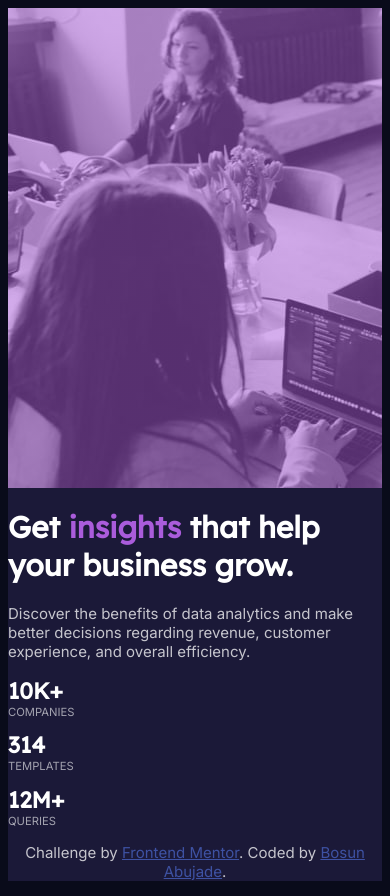
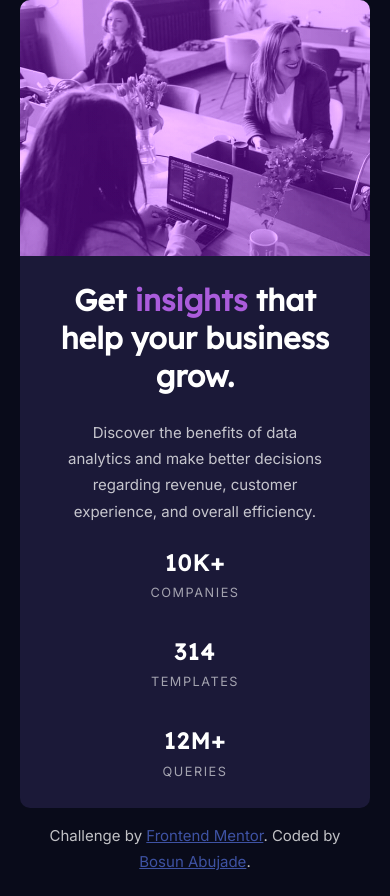
Before and after one commit to bosunabujade/stats-preview-card-componet, a plain HTML site: page index.html in a window 390 px wide. Drawn offline with Linux system fonts and the light colour scheme.

Commit message:
Added the css styles for mobile to the site responsive, as well as adding the appriate classes to the html. I also tweaked the image by adding a contrast.

```diff
--- a/css/main.css
+++ b/css/main.css
@@ -1,16 +1,19 @@
 /*----------------------- General Styles --------------------------*/
 html{
-    background-color: #090b1a;
     font-size: 15px;
 }
 body {
-background-color: #1b1938;
+background-color: #090b1a;
 color: white;
 font-family: 'Lexend Deca', sans-serif;
 font-size: 1rem;
+margin: 0 auto;
+}
+.container {
+    background-color: #1b1938;
+    margin: 0 auto;
 
 }
-
 .insights {
     color:#aa5cdb;
 }
@@ -24,7 +27,10 @@ font-size: 1rem;
 .stat-heading {
     color: hsla(0, 0%, 100%, 0.6);
     text-transform: uppercase;
-    font-size: .75rem;
+    font-size: .85rem;
+}
+h1 {
+    font-size: 2rem;
 }
 
 p {
@@ -34,15 +40,67 @@ p {
 }
 
 .header-image {
-    background: linear-gradient(to right, rgba(170, 92, 219, 0.5), rgba(170, 92, 219,.5)), url("../img/image-header-mobile.jpg") no-repeat;
-    height: 480px;
+    background: linear-gradient(to right, rgba(170, 91, 219, 0.5), rgba(170, 91, 219,.5)), url("../img/image-header-mobile.jpg") no-repeat;
+    filter: contrast(150%);
 }
 
 
 .attribution {
-     font-size: 11px; text-align: center;
+     font-size: 1em;
+    text-align: center;
     }
 .attribution a {
     color: hsl(228, 45%, 44%);
 }
 /*----------------------- Mobile Styles --------------------------*/
+body {
+    width: 375px;
+    display: flex;
+    flex-flow: column wrap;
+    justify-content: center;
+    align-items: center;
+}
+.container {
+    display: flex;
+    flex-flow: column wrap;
+    justify-content: center;
+    align-items: center;
+    text-align: center;
+    width: 350px;
+    border-radius: 10px;
+}
+.header-image {
+    background-size: cover;
+    width: 350px;
+    height: 256px;
+    border-top-left-radius: 10px;
+    border-top-right-radius: 10px;
+}
+h1 {
+    justify-content: center;
+    align-items: center;
+    padding-left: 20px;
+    padding-right: 20px;
+
+}
+p {
+    justify-content: center;
+    align-items: center;
+    padding-left: 40px;
+    padding-right: 40px;
+    line-height: 1.75rem;
+}
+
+.stat-section {
+    justify-content: center;
+    align-items: center;
+    padding-top: 0;
+}
+.stats {
+justify-content: center;
+padding: 7px;
+}
+ .stat-heading {
+     padding: 10px;
+     letter-spacing: 1.5px;
+ }
--- a/index.html
+++ b/index.html
@@ -14,24 +14,28 @@
 </head>
 
 <body>
+    <section class="container">
+
         <div class="header-image">
         </div>
 
-    <div>
+        <div class="content">
             <h1> Get <span class="insights">insights</span> that help your business grow.</h1>
 
              <p>Discover the benefits of data analytics and make better decisions regarding revenue, customer
                 experience, and overall efficiency.</p>
-
+             <section class="stat-section">
                 <p class="stat-heading"><span class="stats">10k+</span> <br>
                 companies</p>
                  <p class="stat-heading"><span class="stats">314</span> <br>
                 templates</p>
                 <p class="stat-heading"><span class="stats">12m+</span> <br>
                  queries</p>
+             </section>
 
         </div>
 
+    </section>
 
   <div class="attribution">
     <p>Challenge by <a href="https://www.frontendmentor.io?ref=challenge" target="_blank">Frontend Mentor</a>.
```
Lines whose indentation alone changed are shown as unchanged.
